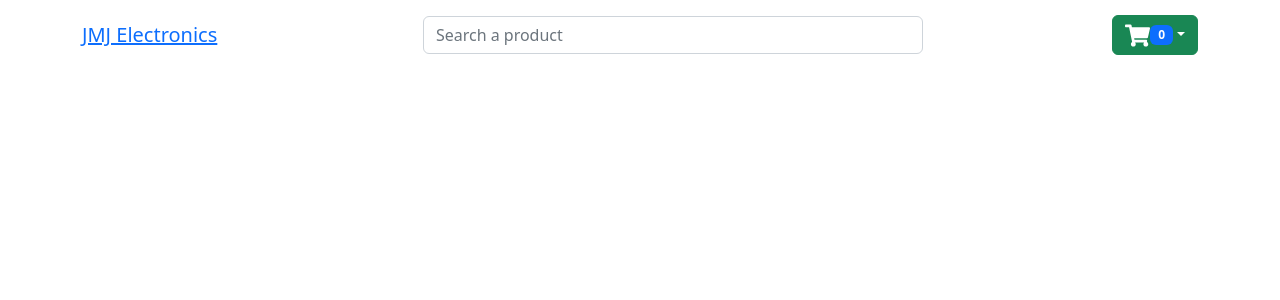
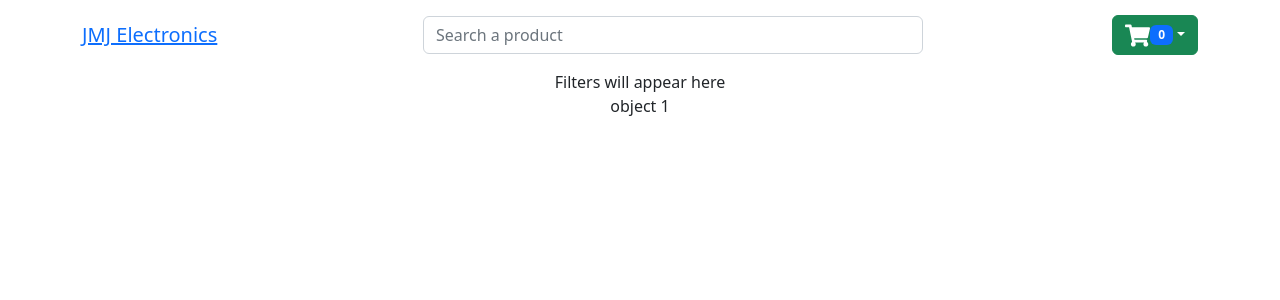
Before and after one commit to mestrad2/jmj-electronics, a React (Create React App) app in the folder front-end/: page / in a window 1280 px wide. Shown: the top 300 px of the page. Built offline with nearby package versions, Linux system fonts and the light colour scheme; no server answers.

Commit message:
added temporary object to pass into Product component, Product component added

```diff
--- a/front-end/src/components/Home.js
+++ b/front-end/src/components/Home.js
@@ -1,5 +1,30 @@
+import { CartState } from "../context/Context"
+import Product from "./Product";
+
 function Home() {
 
+    //throws error currently until backend is fixed, set to dummy Array
+    const {
+        state
+    } = CartState()
+
+    console.log(state);
+
+    const tempObject = {
+        name: "object 1",
+        id: 1,
+        value: 5,
+    }
+    return (
+        <div className="home">
+            Filters will appear here
+            <div className="productContainer">
+                {
+                    <Product prod={tempObject} key={tempObject.id} />
+                }
+            </div>
+        </div>
+    )
 }
 
 export default Home
--- a/front-end/src/components/Product.js
+++ b/front-end/src/components/Product.js
@@ -1,5 +1,5 @@
-function Product() {
-
+function Product({prod}) {
+    return <div>{prod.name}</div>
 }
 
 export default Product
--- a/front-end/src/context/Context.js
+++ b/front-end/src/context/Context.js
@@ -1,4 +1,4 @@
-import { createContext, useEffect, useReducer, useState } from "react"
+import { createContext, useContext, useEffect, useReducer, useState } from "react"
 import { cartReducer } from "./Reducers";
 
 const Cart = createContext()
@@ -26,8 +26,6 @@ function Context({ children }) {
         fetchData()
     }, [])
 
-    console.log(product)
-
     //Reducers
     const [state, dispatch] = useReducer(cartReducer, {
         products: product,
@@ -42,3 +40,8 @@ function Context({ children }) {
 }
 
 export default Context
+
+//Allows use of the context created when called in other components
+export const CartState = () => {
+    return useContext(Cart)
+}
```
